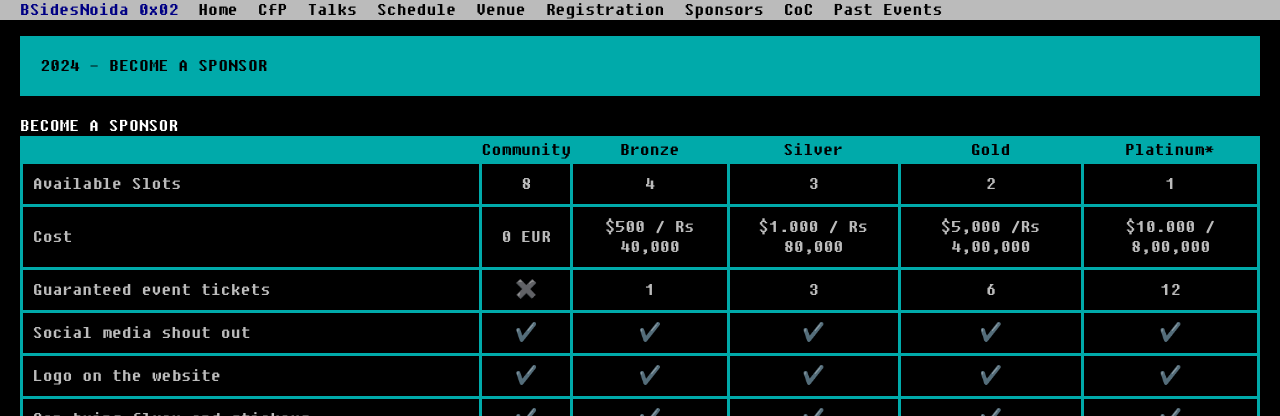
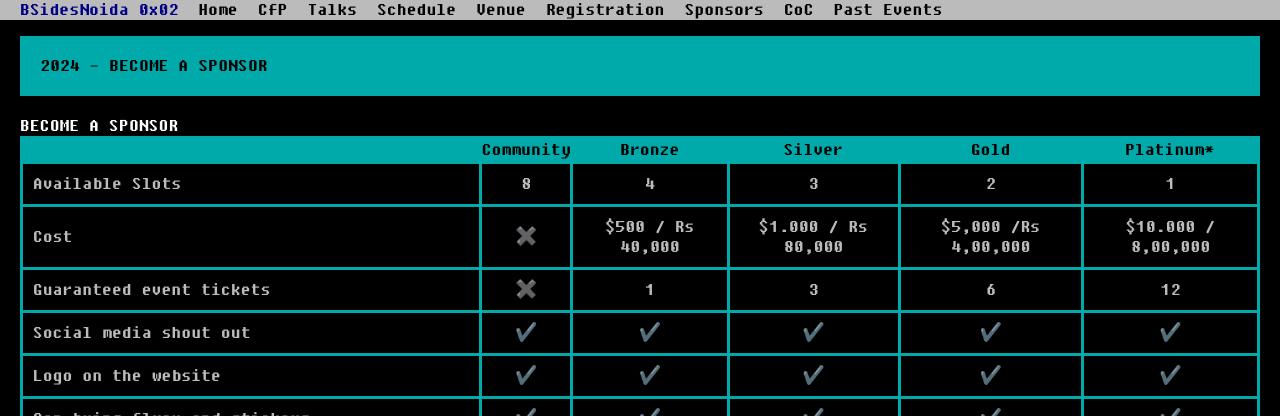
Before and after one commit to BSidesNoida/bsidesnoida.github.io, a Jekyll site: the page built from sponsor_us.md, in a window 1280 px wide. Shown: the top 416 px of the page. Built offline with Jekyll 4.4.1, drawn with Linux system fonts in a browser that asks for light colours; nearby versions of some CDN libraries; emoji names are drawn with the system emoji font.

Commit message:
Update sponsor_us.md

```diff
--- a/sponsor_us.md
+++ b/sponsor_us.md
@@ -10,7 +10,7 @@
 |                                                         | Community                | Bronze                   | Silver                   | Gold                     | Platinum*          |
 |---------------------------------------------------------|:------------------------:|:------------------------:|:------------------------:|:------------------------:|:------------------:|
 | Available Slots                                         | 8                        | 4                        | 3                        | 2                        | 1                  |
-| Cost                                                    | 0 EUR                    | $500 / Rs 40,000         | $1.000 / Rs 80,000       | $5,000 /Rs 4,00,000      | $10.000 / 8,00,000 |
+| Cost                                                    | :heavy_multiplication_x: | $500 / Rs 40,000         | $1.000 / Rs 80,000       | $5,000 /Rs 4,00,000      | $10.000 / 8,00,000 |
 | Guaranteed event tickets                                | :heavy_multiplication_x: | 1                        | 3                        | 6                        | 12                 |
 | Social media shout out                                  | :heavy_check_mark:       | :heavy_check_mark:       | :heavy_check_mark:       | :heavy_check_mark:       | :heavy_check_mark: |
 | Logo on the website                                     | :heavy_check_mark:       | :heavy_check_mark:       | :heavy_check_mark:       | :heavy_check_mark:       | :heavy_check_mark: |
```
